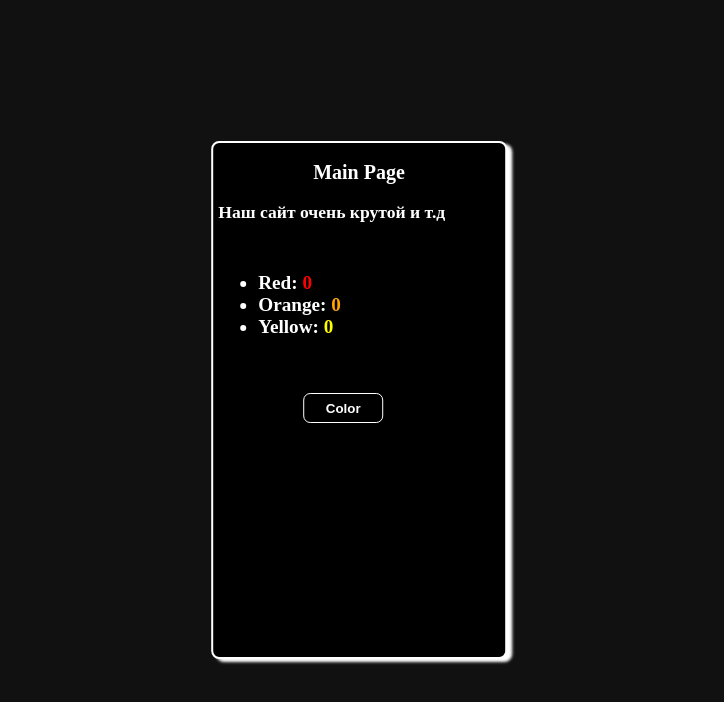
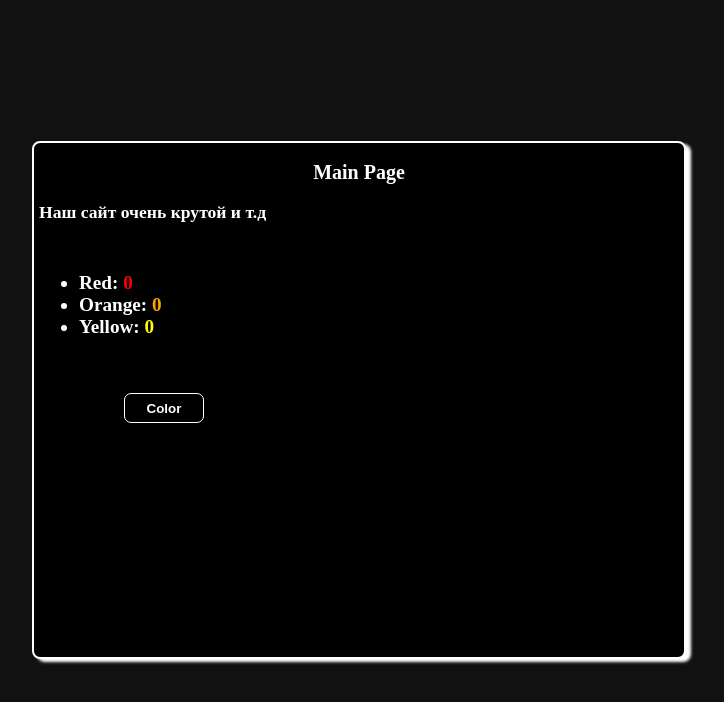
Before and after one commit to f1rstking/Site, a plain HTML site: page index.html in a window 1280 px wide. Shown: the whole page, without its empty margins (281-1005 px from the left). Drawn offline with Linux system fonts and the light colour scheme.

Commit message:
tyle.css

```diff
--- a/style.css
+++ b/style.css
@@ -26,7 +26,7 @@ body {
   transform: translate(-50%, -50%);
   width: 22%;
   height: 63%;
-  min-width: 250px;
+  min-width: 50%;
   min-height: 240px;
 }
 
```
